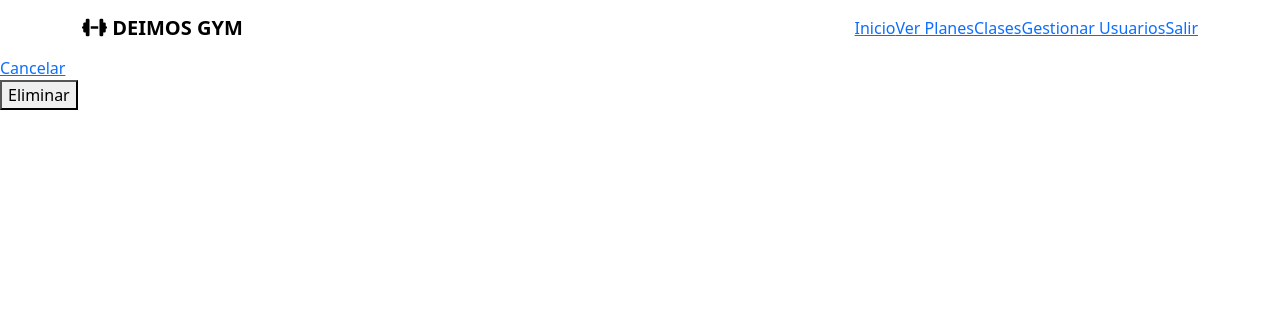
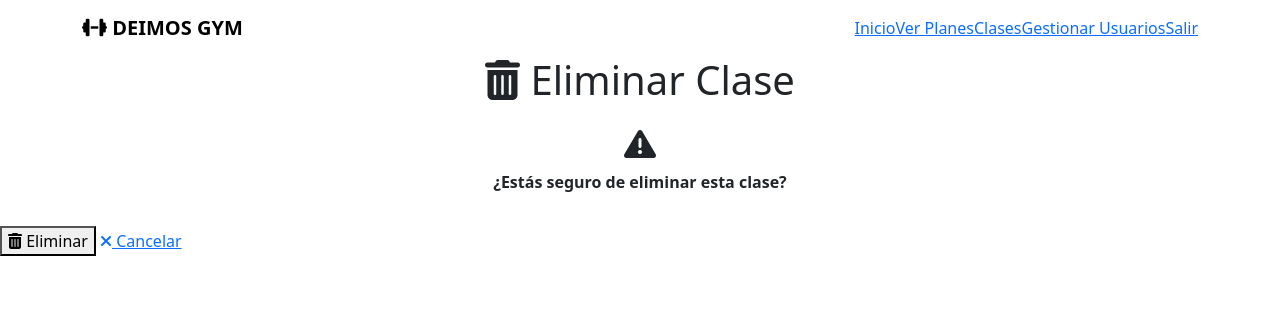
Before and after one commit to MaxEzequiel/Deimos, a Django app: page /delete_class/2 in a window 1280 px wide. Shown: the top 316 px of the page. Run offline with Django 5.2, Linux system fonts and the light colour scheme; a user stored in the database is signed in.

Commit message:
delete class style

```diff
--- a/crud_auth_original/classes/templates/delete_class.html
+++ b/crud_auth_original/classes/templates/delete_class.html
@@ -1,12 +1,28 @@
 {% extends "base.html" %}
 
 {% block content %}
+<div class="login-box">
+    <h1 class="text-center">
+        <i class="fas fa-trash-alt"></i> Eliminar Clase
+    </h1>
 
-<a href="{% url 'list_class' %}">Cancelar</a>
+    <div class="warning-card text-center p-3">
+        <i class="fas fa-exclamation-triangle" style="font-size: 2rem;"></i>
+        <p class="mt-2"><strong>¿Estás seguro de eliminar esta clase?</strong></p>
+    </div>
 
-<form action="" method="post">
+    <form action="" method="POST">
+
     {% csrf_token %}
-    <button type="submit">Eliminar</button>
-</form>
+        <div class="button-group">
+            <button type="submit" class="btn-outline-light">
+                <i class="fas fa-trash-alt"></i> Eliminar
+            </button>
+            <a href="{% url 'list_class' %}" class="btn-secondary-custom">
+                <i class="fas fa-times"></i> Cancelar
+            </a>
+        </div>
+    </form>
+</div>
 
 {% endblock content %}
```
